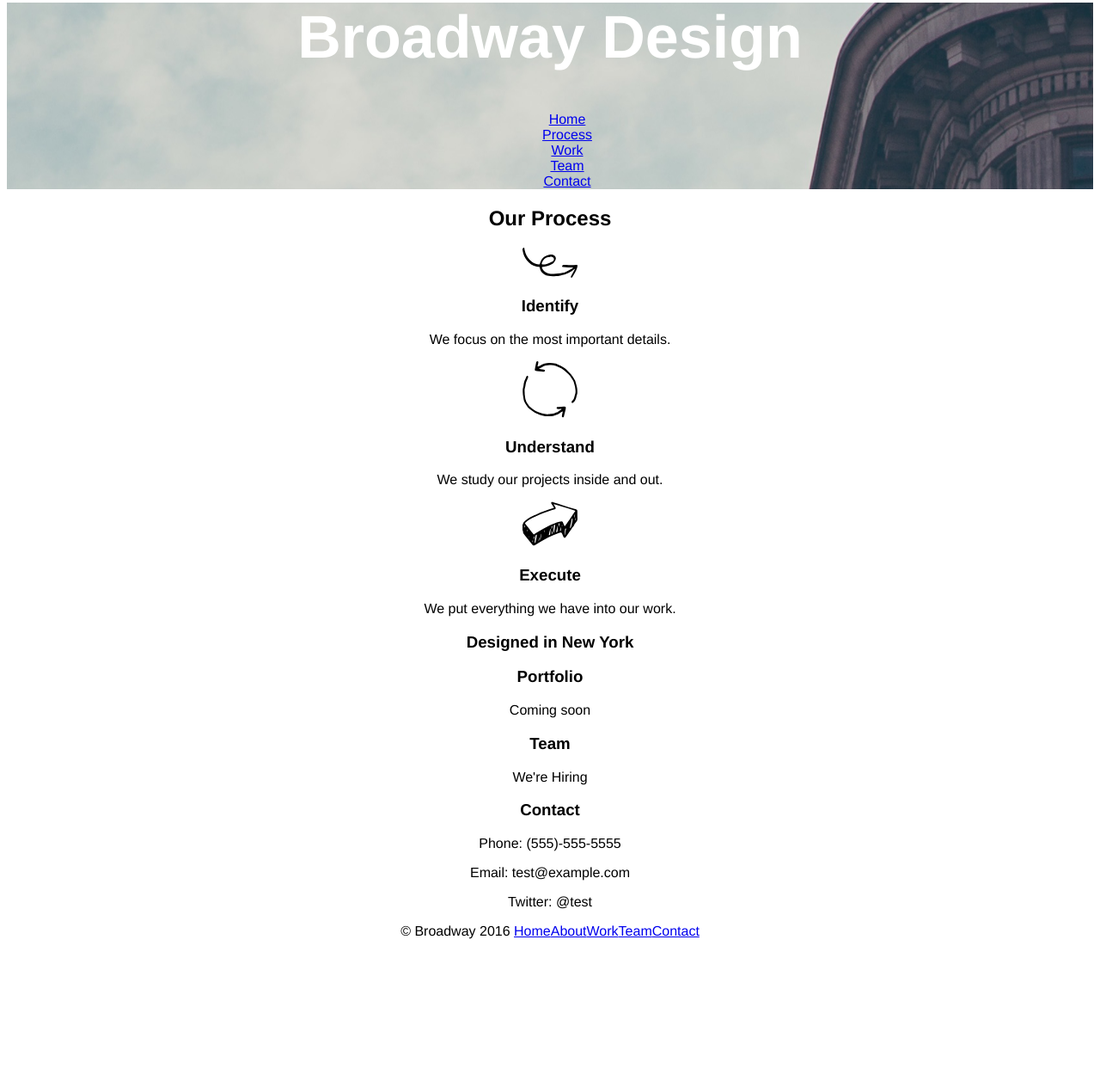
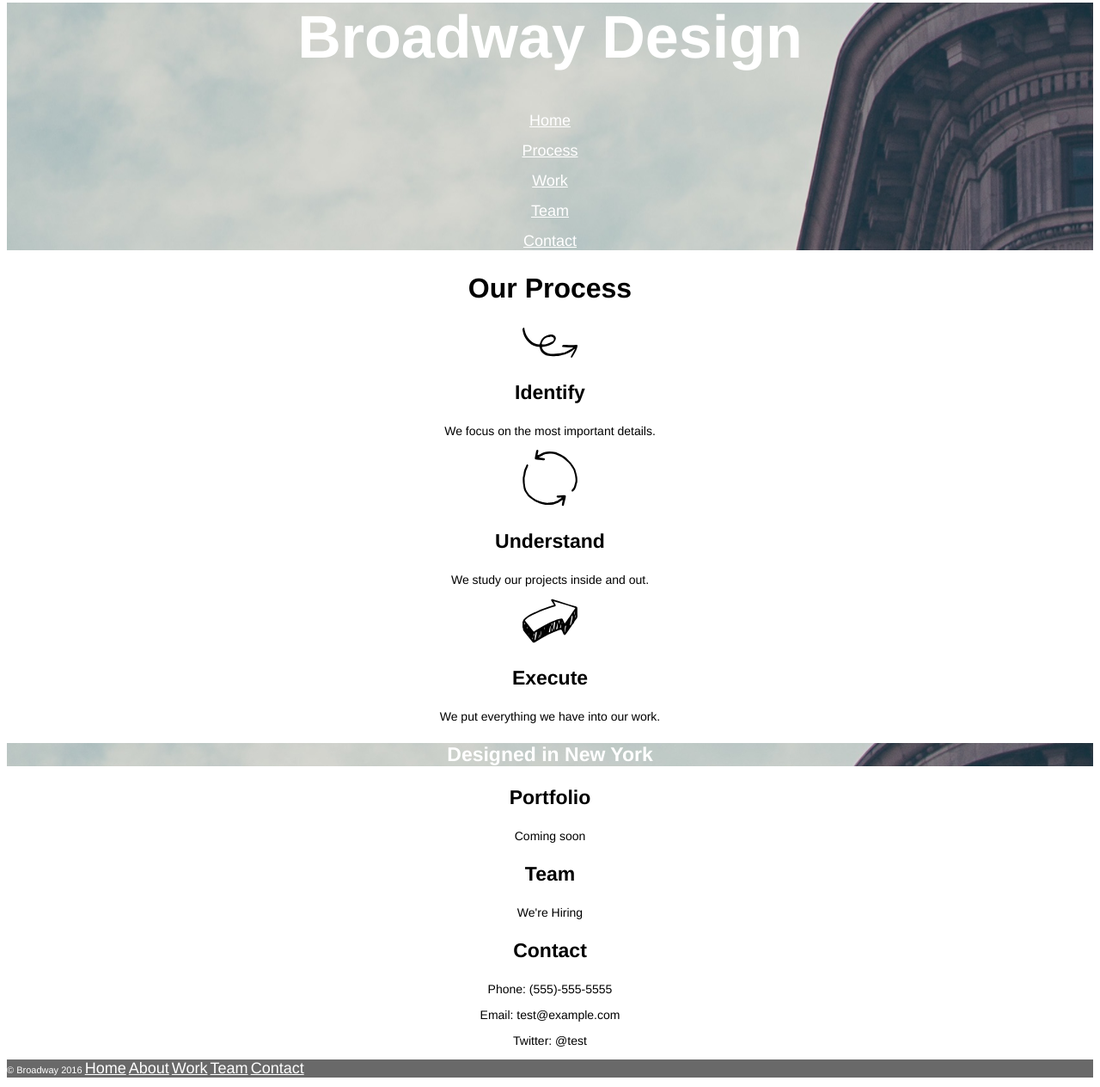
Before and after one commit to EgoKsenia/Broadway, a plain HTML site: page index.html in a window 1280 px wide. Shown: the part 44-1308 px from the top of the page at 86% size. Before the commit the page ends 1152 px from the top, so only its background shows below. Drawn offline with Linux system fonts and the light colour scheme.

Commit message:
Add final properties to css

```diff
--- a/css/style.css
+++ b/css/style.css
@@ -9,10 +9,43 @@ h1 {
   font-weight: bold;
 }
 
-ul#main-list li {
-  display: block;
+h2 {
+  font-size: 32px;
+  font-weight: bold;
+}
+
+h3 {
+  font-size: 23px;
+  font-weight: bold;
+}
+
+p {
+  font-size: 14px;
+}
+
+.nav  {
+  color: white;
+  font-size: 18px;
+  text-decoration: underline;
 }
 
 .head {
   background-image: url("../resources/images/the-flatiron-building.png");
 }
+
+.end{
+  background-image: url("../resources/images/the-flatiron-building.png");
+  color: white;
+  font-size: 23px;
+  font-weight: bold;
+}
+
+.copy {
+  font-size: 11px;
+}
+
+.footer {
+  color: white;
+  background-color: dimgray;
+  text-align: left;
+}
--- a/index.html
+++ b/index.html
@@ -12,13 +12,11 @@
     <div class="head">
       <h1 id="home">Broadway Design</h1>
     <!--Options of the page-->
-      <ul id="main-list">
-        <li><a href="#home">Home</a></li>
-        <li><a href="#process">Process</a></li>
-        <li><a href="#work">Work</a></li>
-        <li><a href="#team">Team</a></li>
-        <li><a href="#contact">Contact</a></li>
-      </ul>
+        <p><a class="nav" href="#home">Home</a></p>
+        <p><a class="nav" href="#process">Process</a></p>
+        <p><a class="nav" href="#work">Work</a></p>
+        <p><a class="nav" href="#team">Team</a></p>
+        <p><a class="nav" href="#contact">Contact</a></p>
     </div>
     <!--Main center part (body)-->
     <div class="main" id="process">
@@ -35,7 +33,7 @@
     </div>
     <!--This is bottom of the page-->
     <div class="bottom" id="contact">
-      <h3>Designed in New York<h3>
+      <h3 class="end">Designed in New York<h3>
       <h3>Portfolio</h3>
       <p>Coming soon</p>
       <h3>Team</h3>
@@ -47,7 +45,13 @@
     </div>
     <!--Footer-->
     <div class="footer">
-      <p>&copy Broadway 2016 <a href="#home">Home</a><a href="#process">About</a><a href="#work">Work</a><a href="#team">Team</a><a href="#contact">Contact</a></p>
+      <p class="copy">&copy Broadway 2016
+        <a class="nav" href="#home">Home</a>
+        <a class="nav" href="#process">About</a>
+        <a class="nav" href="#work">Work</a>
+        <a class="nav" href="#team">Team</a>
+        <a class="nav" href="#contact">Contact</a>
+      </p>
     </div>
   </body>
 </html>
```
